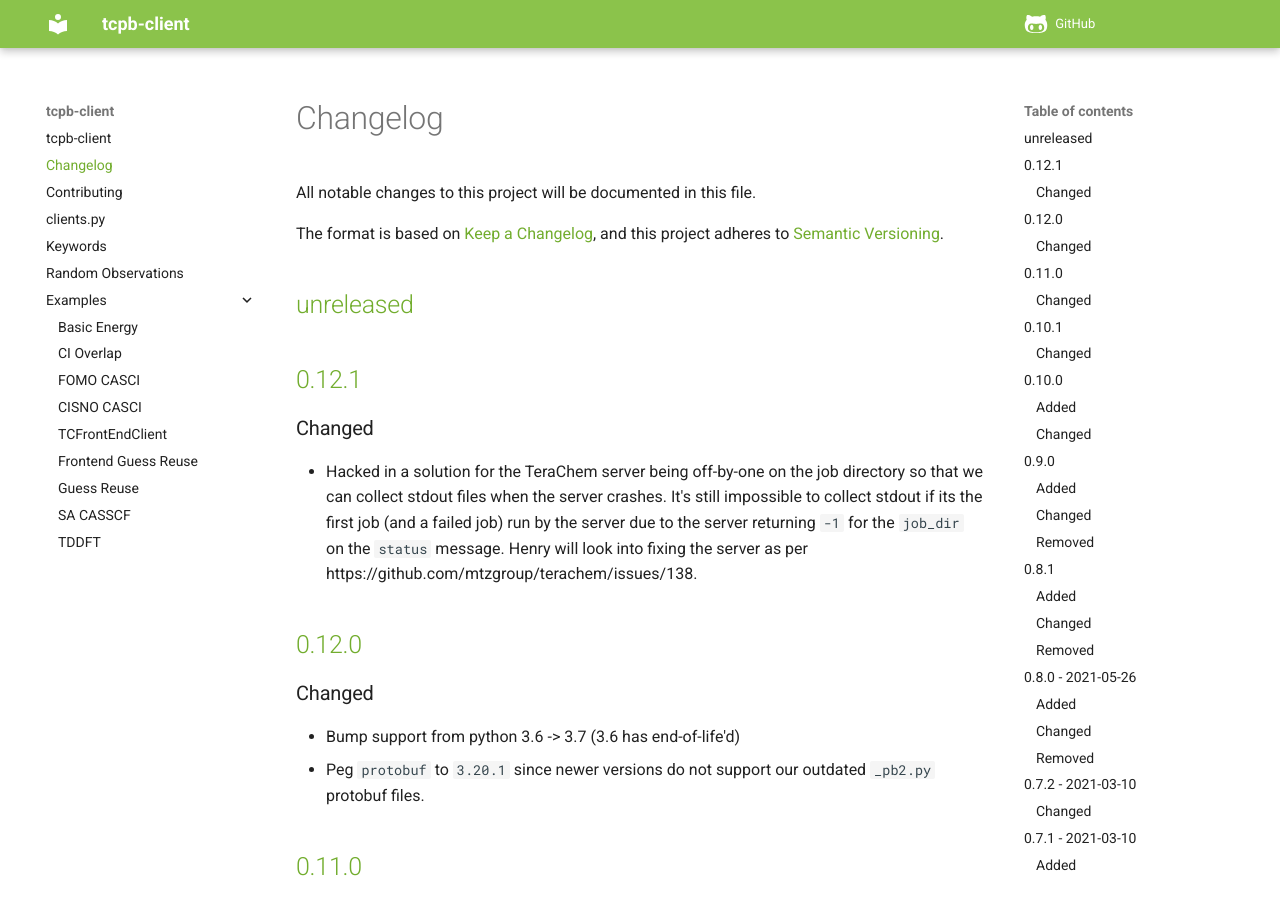
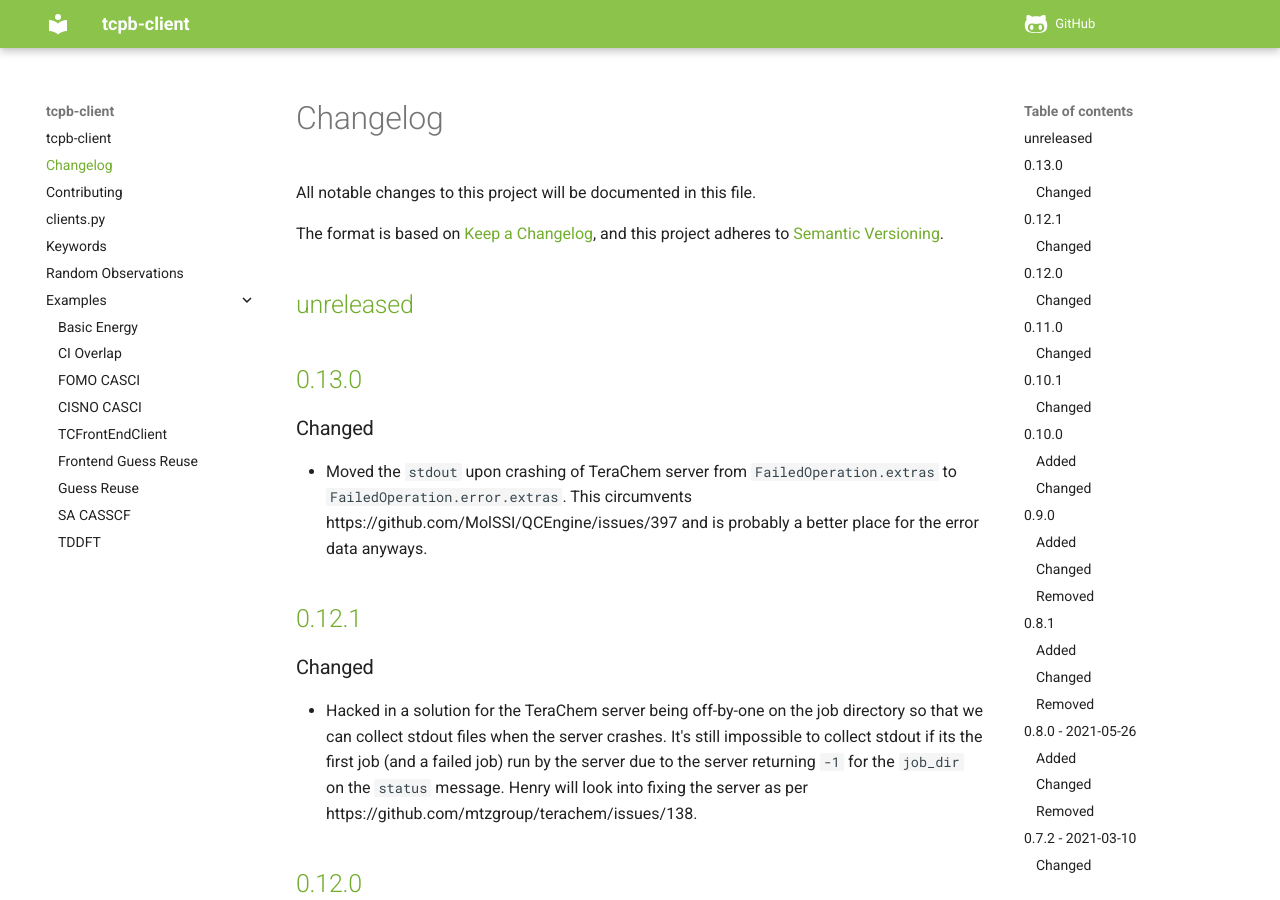
Before and after one commit to mtzgroup/tcpb-client, an MkDocs documentation site: the page built from docs/CHANGELOG.md, in a window 1280 px wide and 900 px high. Built offline with MkDocs 1.6.1 and Material for MkDocs 9.7.7, drawn with Linux system fonts in a browser that asks for light colours; comment, search, counter and statistics services are not loaded.

Commit message:
Bump version. Update CHANGELOG

```diff
--- a/docs/CHANGELOG.md
+++ b/docs/CHANGELOG.md
@@ -5,6 +5,12 @@ All notable changes to this project will be documented in this file.
 The format is based on [Keep a Changelog](https://keepachangelog.com/en/1.0.0/), and this project adheres to [Semantic Versioning](https://semver.org/spec/v2.0.0.html).
 
 ## [unreleased]
+
+## [0.13.0]
+
+### Changed
+
+- Moved the `stdout` upon crashing of TeraChem server from `FailedOperation.extras` to `FailedOperation.error.extras`. This circumvents https://github.com/MolSSI/QCEngine/issues/397 and is probably a better place for the error data anyways.
 
 ## [0.12.1]
 
@@ -143,7 +149,8 @@ The format is based on [Keep a Changelog](https://keepachangelog.com/en/1.0.0/),
 
 - All of Stefan's original code.
 
-[unreleased]: https://github.com/mtzgroup/tcpb-client/compare/0.12.1...HEAD
+[unreleased]: https://github.com/mtzgroup/tcpb-client/compare/0.13.0...HEAD
+[0.13.0]: https://github.com/mtzgroup/tcpb-client/releases/tag/0.13.0
 [0.12.1]: https://github.com/mtzgroup/tcpb-client/releases/tag/0.12.1
 [0.12.0]: https://github.com/mtzgroup/tcpb-client/releases/tag/0.12.0
 [0.11.0]: https://github.com/mtzgroup/tcpb-client/releases/tag/0.11.0
--- a/tcpb/__init__.py
+++ b/tcpb/__init__.py
@@ -2,4 +2,4 @@
 
 from .clients import TCFrontEndClient, TCProtobufClient  # noqa
 
-__version__ = "0.12.1"
+__version__ = "0.13.0"
```
